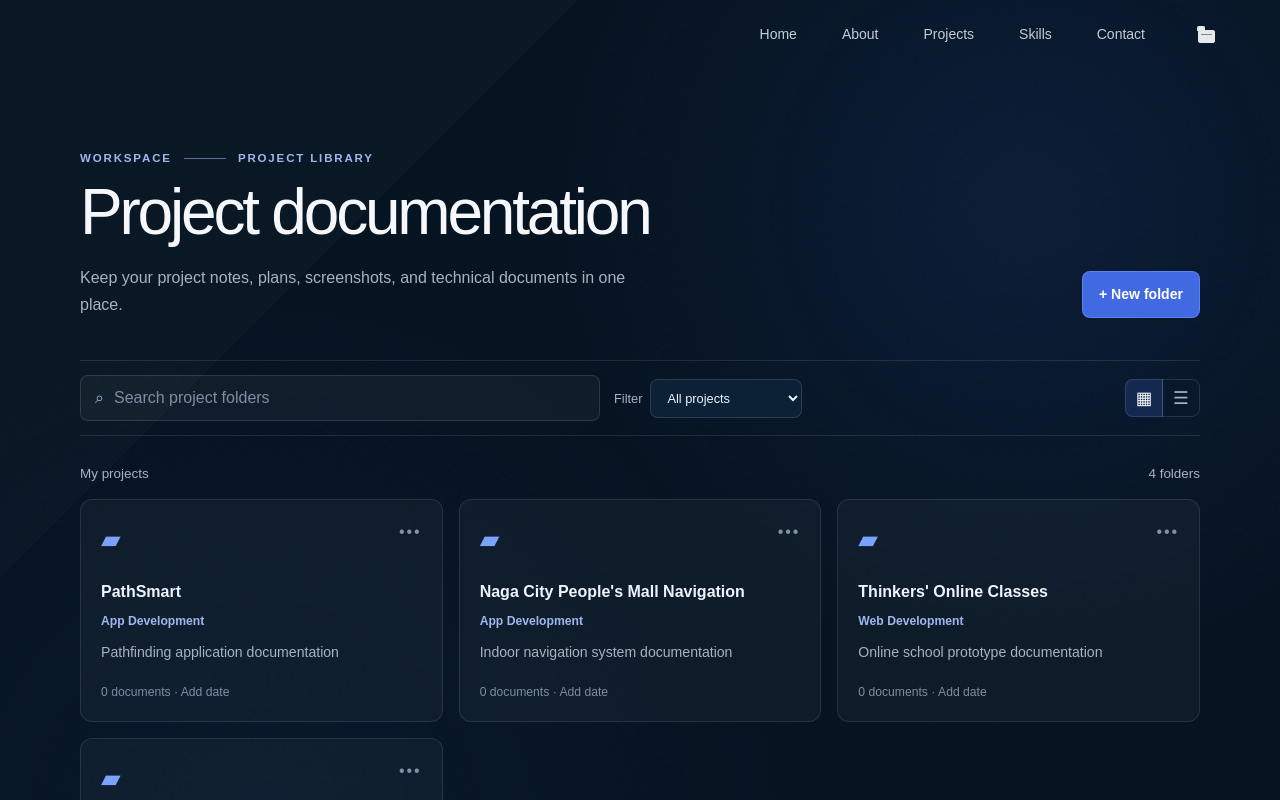
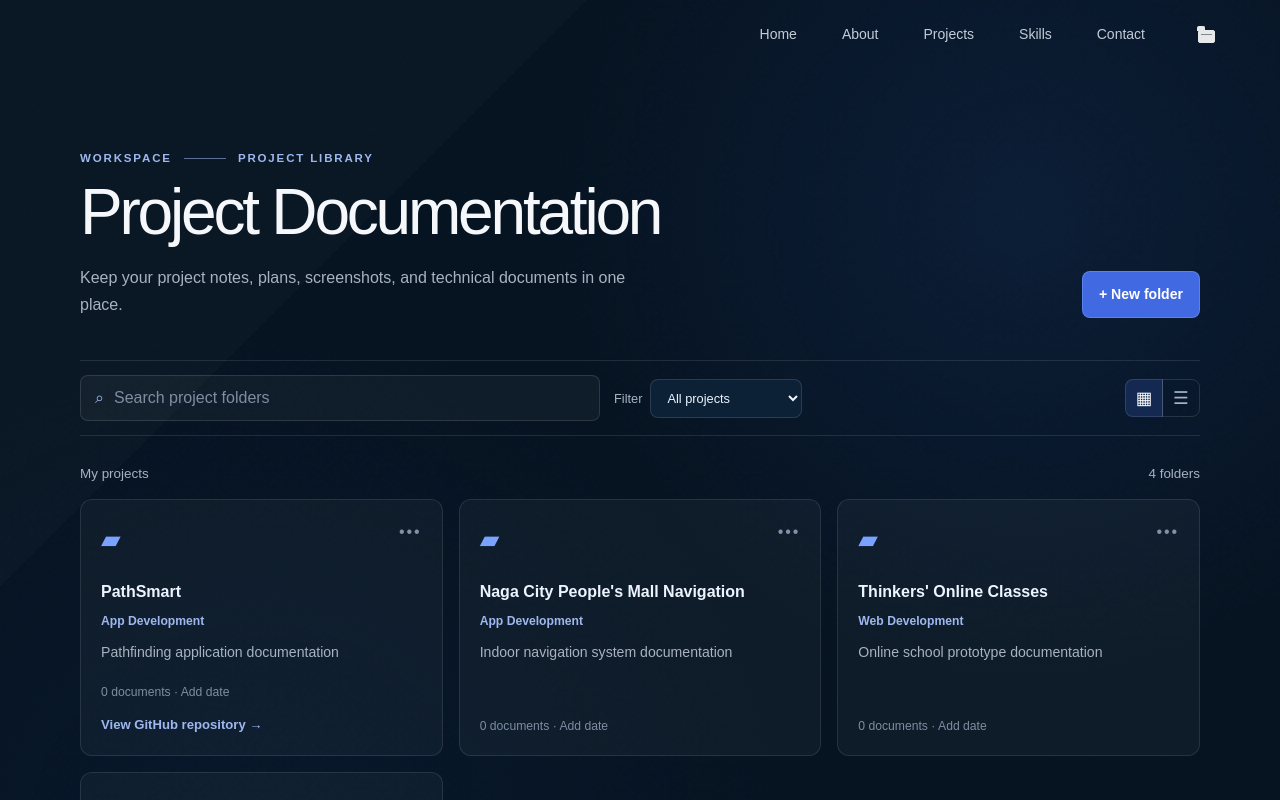
Before and after one commit to CodeTrekker530/portfolio, a Next.js app: page /library in a window 1280 px wide. Shown: the top 800 px of the page. Built offline with nearby package versions, Linux system fonts and the light colour scheme.

Commit message:
fix formattings

```diff
--- a/src/app/globals.css
+++ b/src/app/globals.css
@@ -905,6 +905,22 @@ body {
   font-size: 0.76rem;
 }
 
+.folder-github-link {
+  margin-top: 14px;
+  color: #9eb8ef;
+  font-size: 0.82rem;
+  font-weight: 600;
+}
+
+.folder-github-link a {
+  color: inherit;
+  text-decoration: none;
+}
+
+.folder-github-link a:hover {
+  color: #ffffff;
+}
+
 .folder-grid.list-view {
   grid-template-columns: 1fr;
 }
@@ -912,7 +928,7 @@ body {
 .folder-grid.list-view .folder-card {
   min-height: 0;
   display: grid;
-  grid-template-columns: 42px minmax(180px, 1fr) 1.5fr auto;
+  grid-template-columns: 42px minmax(0, 1.6fr) minmax(150px, 1fr) minmax(150px, auto);
   align-items: center;
   gap: 16px;
 }
@@ -924,6 +940,34 @@ body {
 
 .folder-grid.list-view .folder-icon {
   grid-column: 1;
+  grid-row: 1;
+}
+
+.folder-grid.list-view .folder-card > strong {
+  grid-column: 2;
+  grid-row: 1;
+  min-width: 0;
+}
+
+.folder-grid.list-view .folder-category {
+  grid-column: 3;
+  grid-row: 1;
+}
+
+.folder-grid.list-view .folder-description {
+  grid-column: 2 / 4;
+  grid-row: 2;
+}
+
+.folder-grid.list-view .folder-meta {
+  grid-column: 4;
+  grid-row: 2;
+}
+
+.folder-grid.list-view .folder-github-link {
+  grid-column: 4;
+  grid-row: 1;
+  margin: 0;
 }
 
 .folder-grid.list-view .folder-menu {
@@ -1394,26 +1438,41 @@ body {
   }
 
   .folder-grid.list-view .folder-card {
-    display: flex;
-    min-height: 190px;
-    align-items: stretch;
+    grid-template-columns: 42px minmax(0, 1fr);
+    align-items: center;
   }
 
   .folder-grid.list-view .folder-card-topline {
-    display: flex;
-    margin-bottom: 22px;
+    display: contents;
+  }
+
+  .folder-grid.list-view .folder-card > strong {
+    grid-column: 2;
+    grid-row: 1;
   }
 
   .folder-grid.list-view .folder-category {
-    margin-top: 8px;
+    grid-column: 2;
+    grid-row: 2;
+    margin-top: 0;
   }
 
   .folder-grid.list-view .folder-description {
-    margin-top: 12px;
+    grid-column: 2;
+    grid-row: 3;
+    margin-top: 0;
   }
 
   .folder-grid.list-view .folder-meta {
-    padding-top: 20px;
+    grid-column: 2;
+    grid-row: 4;
+    padding-top: 0;
+  }
+
+  .folder-grid.list-view .folder-github-link {
+    grid-column: 2;
+    grid-row: 5;
+    margin-top: 0;
   }
 
   .projects-section-heading > p {
--- a/src/app/library/page.js
+++ b/src/app/library/page.js
@@ -11,6 +11,7 @@ const projectFolders = [
     description: "Pathfinding application documentation",
     documents: 0,
     href: "",
+    githubUrl: "https://github.com/CodeTrekker530/Pathsmart-Mobile.git",
   },
   {
     name: "Naga City People's Mall Navigation",
@@ -19,6 +20,7 @@ const projectFolders = [
     description: "Indoor navigation system documentation",
     documents: 0,
     href: "",
+    githubUrl: "",
   },
   {
     name: "Thinkers' Online Classes",
@@ -27,6 +29,7 @@ const projectFolders = [
     description: "Online school prototype documentation",
     documents: 0,
     href: "",
+    githubUrl: "",
   },
   {
     name: "Sales Consultant for Solar Company",
@@ -35,6 +38,7 @@ const projectFolders = [
     description: "",
     documents: 0,
     href: "",
+    githubUrl: "",
   },
 ];
 
@@ -68,7 +72,7 @@ export default function LibraryPage() {
               <span className="resume-kicker-line" />
               <span>Project Library</span>
             </div>
-            <h1>Project documentation</h1>
+            <h1>Project Documentation</h1>
             <p>Keep your project notes, plans, screenshots, and technical documents in one place.</p>
           </div>
           <button className="library-new-button" type="button">+ New folder</button>
@@ -125,13 +129,9 @@ export default function LibraryPage() {
 
         <div className={`folder-grid ${view === "list" ? "list-view" : ""}`}>
           {visibleFolders.map((folder) => (
-            <a
+            <div
               className="folder-card"
-              href={folder.href || undefined}
               key={folder.name}
-              onClick={(event) => {
-                if (!folder.href) event.preventDefault();
-              }}
             >
               <div className="folder-card-topline">
                 <span className="folder-icon" aria-hidden="true">▰</span>
@@ -141,7 +141,17 @@ export default function LibraryPage() {
               <span className="folder-category">{folder.category}</span>
               <span className="folder-description">{folder.description}</span>
               <span className="folder-meta">{folder.documents} documents · {folder.updated}</span>
-            </a>
+              {folder.githubUrl && (
+                <span
+                  className="folder-github-link"
+                  onClick={(event) => event.stopPropagation()}
+                >
+                  <a href={folder.githubUrl} target="_blank" rel="noopener noreferrer">
+                    View GitHub repository →
+                  </a>
+                </span>
+              )}
+            </div>
           ))}
         </div>
 
```
